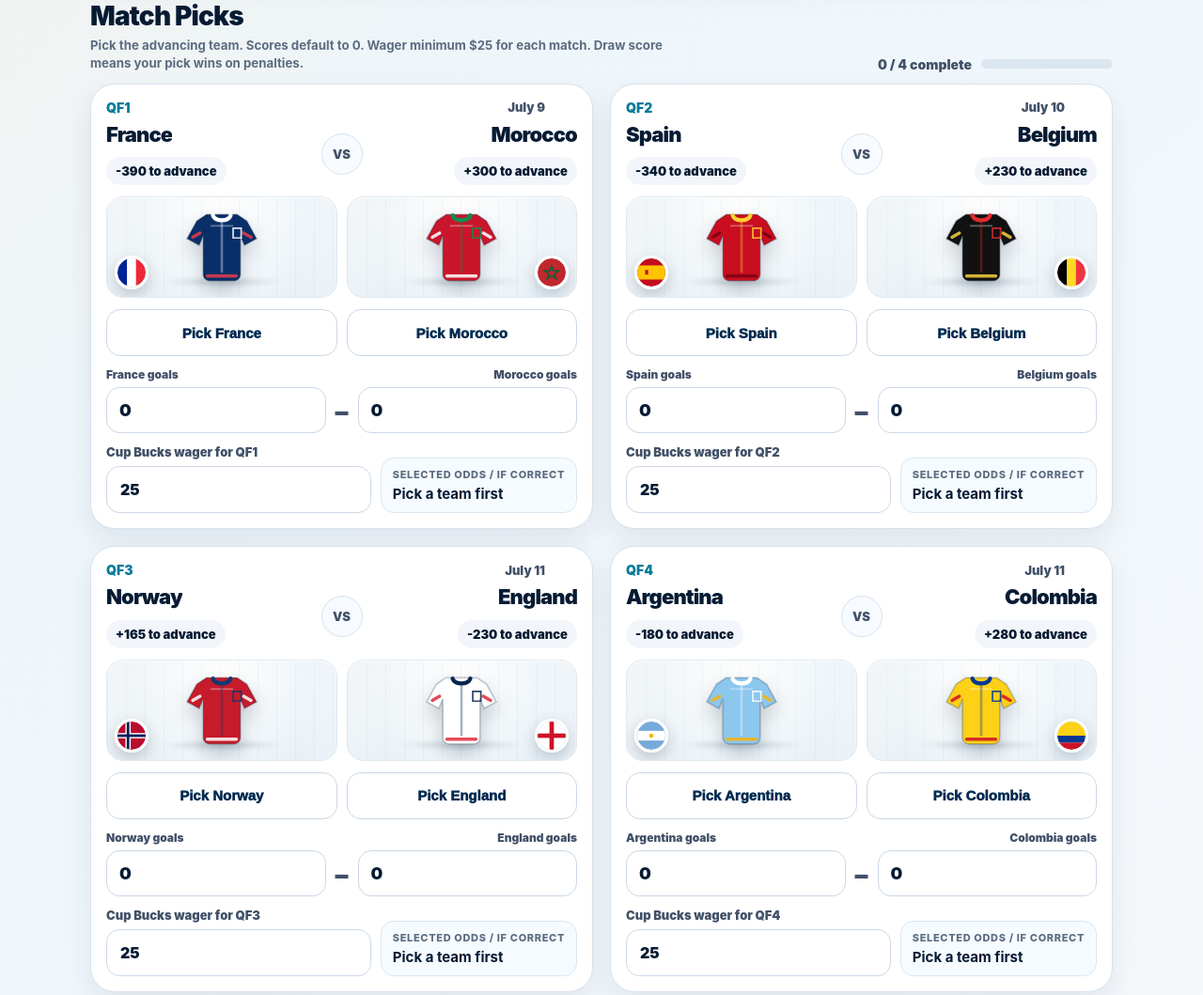
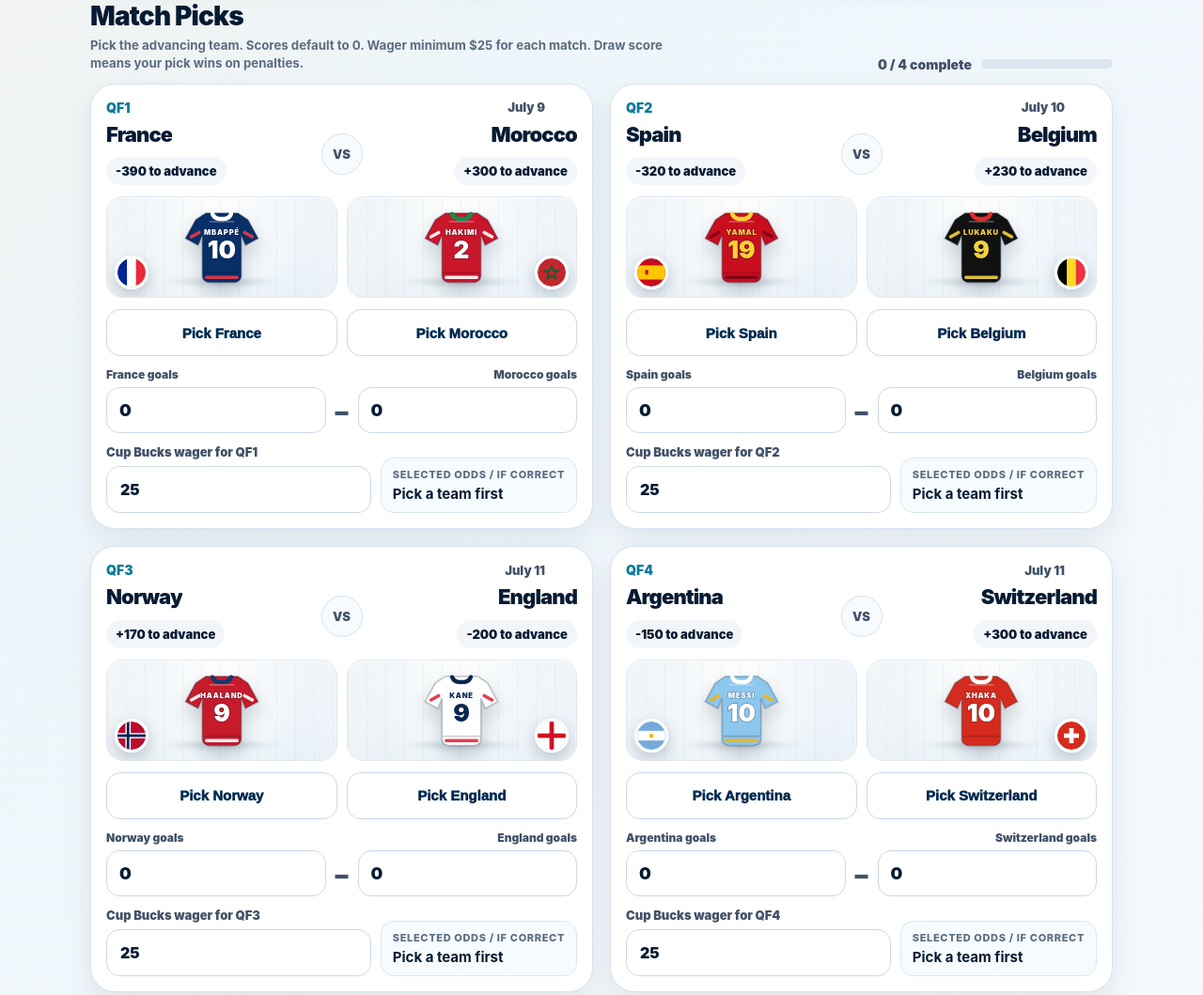
Before and after one commit to bamgitbam/f8wc-riskem, a plain HTML site: page index.html in a window 1280 px wide. Shown: the part 830-1889 px from the top of the page at 94% size. Drawn offline with Linux system fonts and the light colour scheme.

Commit message:
Update top scorer options and Spain jersey

```diff
--- a/index.html
+++ b/index.html
@@ -859,8 +859,8 @@
       }
 
       .jersey {
-        width: 86px;
-        height: 86px;
+        width: 90px;
+        height: 90px;
         transform: translateY(-2px);
         position: relative;
         z-index: 1;
@@ -912,8 +912,8 @@
         }
 
         .jersey {
-          width: 80px;
-          height: 80px;
+          width: 84px;
+          height: 84px;
         }
 
         .visual .avatar {
@@ -1428,65 +1428,87 @@
           code: "FR",
           colors: ["#092f68", "#ffffff", "#e83b4b"],
           avatar: "F",
+          starNo: "10",
+          starName: "MBAPPÉ",
+          textColor: "#ffffff",
+          textStroke: "rgba(6,27,51,.45)",
         },
         Morocco: {
           code: "MA",
           colors: ["#c9162b", "#0e8f50", "#ffffff"],
           avatar: "M",
+          starNo: "2",
+          starName: "HAKIMI",
+          textColor: "#ffffff",
+          textStroke: "rgba(6,27,51,.35)",
         },
         Spain: {
           code: "ES",
           colors: ["#c80e1f", "#ffd231", "#7b0015"],
           avatar: "S",
+          starNo: "19",
+          starName: "YAMAL",
+          textColor: "#ffd231",
+          textStroke: "rgba(6,27,51,.45)",
         },
         Belgium: {
           code: "BE",
           colors: ["#111111", "#e22b2f", "#f4d13d"],
           avatar: "B",
+          starNo: "9",
+          starName: "LUKAKU",
+          textColor: "#f4d13d",
+          textStroke: "rgba(0,0,0,.45)",
         },
         Norway: {
           code: "NO",
           colors: ["#c61b2b", "#0d3973", "#ffffff"],
           avatar: "N",
+          starNo: "9",
+          starName: "HAALAND",
+          textColor: "#ffffff",
+          textStroke: "rgba(6,27,51,.42)",
         },
         England: {
           code: "GB-ENG",
           colors: ["#ffffff", "#08264f", "#df2c3a"],
           avatar: "E",
+          starNo: "9",
+          starName: "KANE",
+          textColor: "#08264f",
+          textStroke: "rgba(255,255,255,.65)",
         },
         Argentina: {
           code: "ARG",
           colors: ["#8cc7ee", "#ffffff", "#f6b40e"],
           avatar: "A",
-        },
-        Colombia: {
-          code: "COL",
-          colors: ["#fcd116", "#003893", "#ce1126"],
-          avatar: "C",
-        },
-        Egypt: {
-          code: "EGY",
-          colors: ["#ce1126", "#ffffff", "#111111"],
-          avatar: "E",
+          starNo: "10",
+          starName: "MESSI",
+          textColor: "#ffffff",
+          textStroke: "rgba(6,27,51,.35)",
         },
         Switzerland: {
           code: "SUI",
           colors: ["#d52b1e", "#ffffff", "#d52b1e"],
           avatar: "S",
+          starNo: "10",
+          starName: "XHAKA",
+          textColor: "#ffffff",
+          textStroke: "rgba(6,27,51,.35)",
         },
       };
 
       const TOP_SCORER_OPTIONS = [
         "Kylian Mbappé — France",
+        "Ousmane Dembélé — France",
         "Erling Haaland — Norway",
         "Harry Kane — England",
+        "Jude Bellingham — England",
         "Lionel Messi — Argentina",
         "Romelu Lukaku — Belgium",
-        "Lautaro Martínez — Argentina",
-        "Julián Álvarez — Argentina",
-        "Álvaro Morata — Spain",
-        "Luis Díaz — Colombia",
-        "Youssef En-Nesyri — Morocco",
+        "Mikel Oyarzabal — Spain",
+        "Lamine Yamal — Spain",
+        "Breel Embolo — Switzerland",
         "Other / write-in",
       ];
 
@@ -1505,7 +1527,7 @@
           date: "July 10",
           a: "Spain",
           b: "Belgium",
-          aOdds: -340,
+          aOdds: -320,
           bOdds: 230,
         },
         {
@@ -1513,16 +1535,16 @@
           date: "July 11",
           a: "Norway",
           b: "England",
-          aOdds: 165,
-          bOdds: -230,
+          aOdds: 170,
+          bOdds: -200,
         },
         {
           id: "QF4",
           date: "July 11",
           a: "Argentina",
-          b: "Colombia",
-          aOdds: -180,
-          bOdds: 280,
+          b: "Switzerland",
+          aOdds: -150,
+          bOdds: 300,
         },
       ];
 
@@ -1603,13 +1625,18 @@
           "#ffffff",
           "#34495e",
         ];
+        const no = team.starNo || "";
+        const star = team.starName || "";
+        const textColor = team.textColor || accent || "#ffffff";
+        const textStroke = team.textStroke || "rgba(6,27,51,.35)";
         return `<svg class="jersey" viewBox="0 0 100 100" aria-hidden="true">
     <path d="M31 12h38l12 8 12 22-15 8-5-12v48c0 5-4 8-9 8H36c-5 0-9-3-9-8V38l-5 12-15-8 12-22 12-8z" fill="${base}" stroke="#061b33" stroke-opacity=".22" stroke-width="2"/>
     <path d="M39 13c3 8 19 8 22 0" fill="none" stroke="${accent}" stroke-width="5" stroke-linecap="round"/>
-    <path d="M23 35l-9 5M77 35l9 5M32 88h36" stroke="${trim}" stroke-width="4" stroke-linecap="round" opacity=".85"/>
-    <path d="M36 26h28" stroke="rgba(255,255,255,.35)" stroke-width="2"/>
-    <path d="M50 18v66" stroke="${accent}" stroke-width="3" opacity=".35"/>
-    <path d="M64 29h10v12H64z" fill="none" stroke="${accent}" stroke-width="2" opacity=".85"/>
+    <path d="M23 35l-9 5M77 35l9 5M32 88h36" stroke="${trim}" stroke-width="4" stroke-linecap="round" opacity=".9"/>
+    <path d="M36 22h28" stroke="rgba(255,255,255,.28)" stroke-width="2" stroke-linecap="round"/>
+    <path d="M29 83h42" stroke="rgba(0,0,0,.18)" stroke-width="2" stroke-linecap="round"/>
+    <text x="50" y="38" text-anchor="middle" font-family="Inter, Arial, sans-serif" font-size="8.5" font-weight="1000" letter-spacing=".9" fill="${textColor}" stroke="${textStroke}" stroke-width="1.25" paint-order="stroke">${esc(star)}</text>
+    <text x="50" y="66" text-anchor="middle" font-family="Inter, Arial, sans-serif" font-size="29" font-weight="1000" fill="${textColor}" stroke="${textStroke}" stroke-width="1.7" paint-order="stroke">${esc(no)}</text>
   </svg>`;
       }
 
@@ -2003,12 +2030,12 @@
             shootouts: $("shootouts").value,
           },
         };
-        localStorage.setItem("f8wc-cup-bucks-draft", JSON.stringify(data));
+        localStorage.setItem("f8wc-riskem-draft-swiss-v1", JSON.stringify(data));
       }
       function loadDraft() {
         try {
           const d = JSON.parse(
-            localStorage.getItem("f8wc-cup-bucks-draft") || "{}",
+            localStorage.getItem("f8wc-riskem-draft-swiss-v1") || "{}",
           );
           if (d.player) $("playerName").value = d.player;
           if (d.contact) $("commissionerContact").value = d.contact;
```
Also changed, not shown: scoreboard.html (+3 -3 lines).
